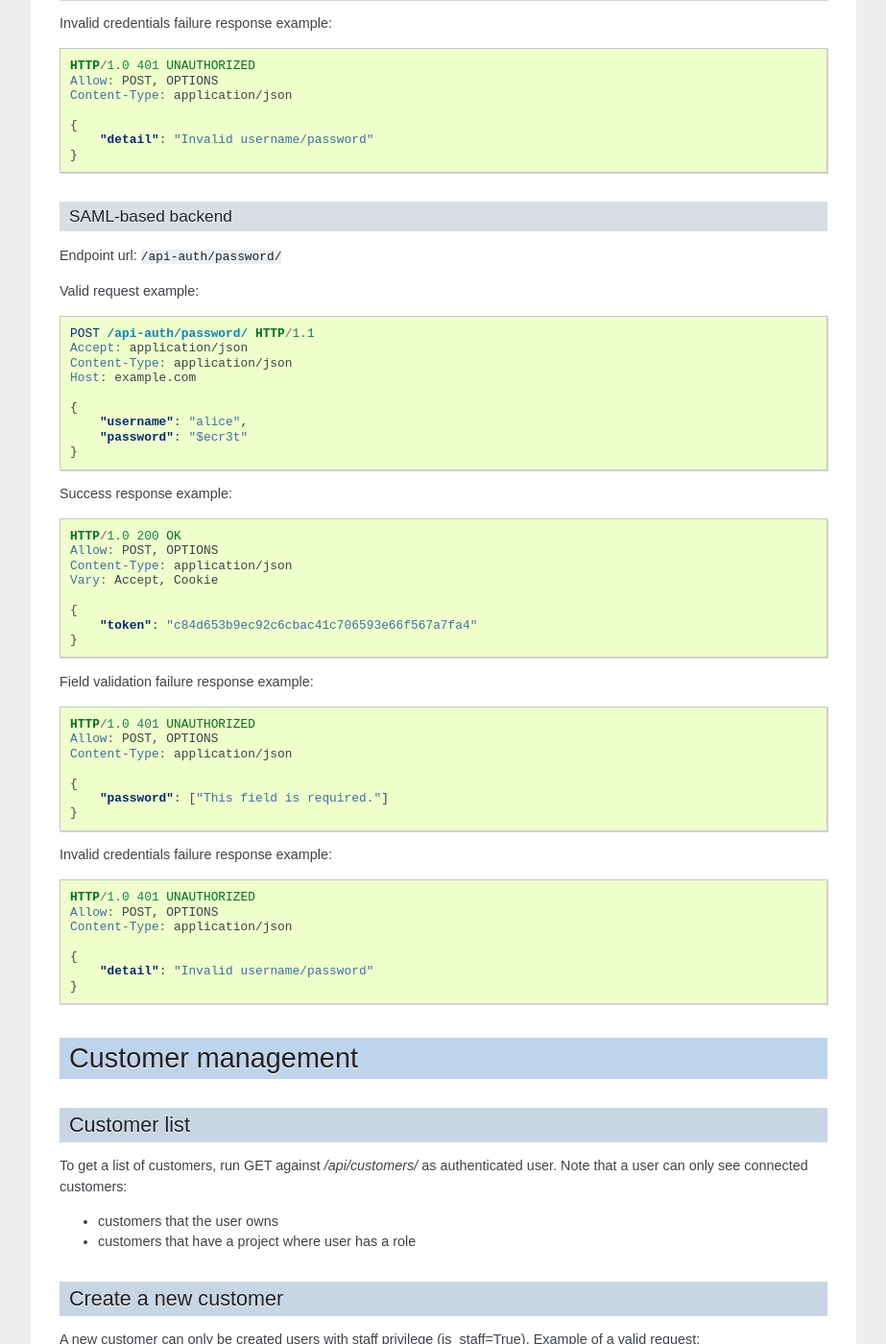
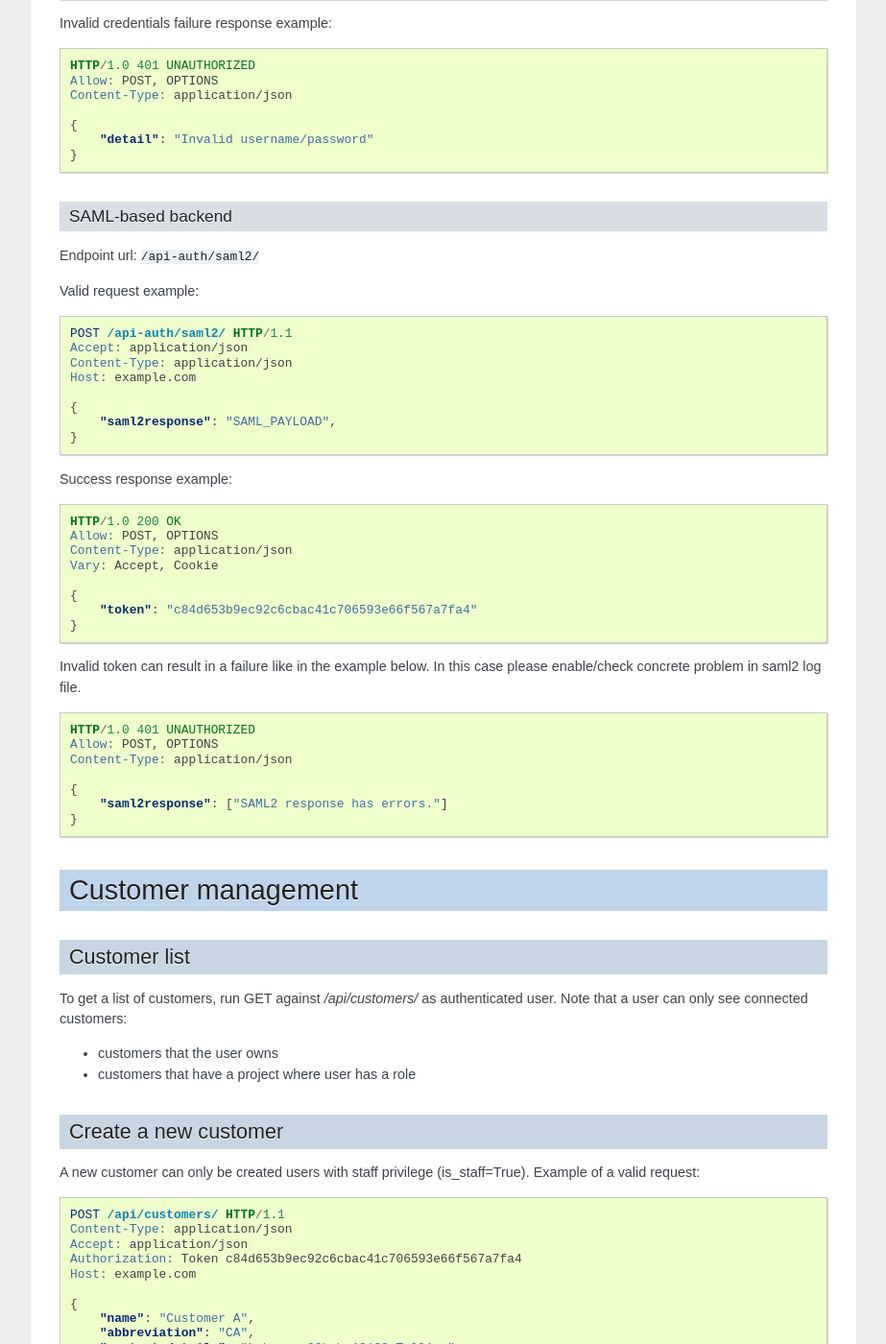
Before and after one commit to opennode/waldur-core, a Sphinx documentation site: the page built from docs/api/api.rst, in a window 1280 px wide and 1400 px high, scrolled down 2028 px. Shown: the whole window at 96% size, without its empty margins (198-1121 px from the left). Built offline with Sphinx 7.4.7, drawn with Linux system fonts in a browser that asks for light colours.

Commit message:
SAML doc improvements

```diff
--- a/docs/api/api.rst
+++ b/docs/api/api.rst
@@ -36,5 +36,6 @@ Cloud management
 
 VM instance management
 ======================
+
 - provisioning
 - modification
--- a/docs/api/authentication.rst
+++ b/docs/api/authentication.rst
@@ -77,20 +77,19 @@ Invalid credentials failure response example:
 SAML-based backend
 ^^^^^^^^^^^^^^^^^^
 
-Endpoint url: ``/api-auth/password/``
+Endpoint url: ``/api-auth/saml2/``
 
 Valid request example:
 
 .. code-block:: http
 
-    POST /api-auth/password/ HTTP/1.1
+    POST /api-auth/saml2/ HTTP/1.1
     Accept: application/json
     Content-Type: application/json
     Host: example.com
 
     {
-        "username": "alice",
-        "password": "$ecr3t"
+        "saml2response": "SAML_PAYLOAD",
     }
 
 Success response example:
@@ -106,7 +105,8 @@ Success response example:
         "token": "c84d653b9ec92c6cbac41c706593e66f567a7fa4"
     }
 
-Field validation failure response example:
+Invalid token can result in a failure like in the example below. In this case please enable/check concrete
+problem in saml2 log file.
 
 .. code-block:: http
 
@@ -115,17 +115,5 @@ Field validation failure response example:
     Content-Type: application/json
 
     {
-        "password": ["This field is required."]
+        "saml2response": ["SAML2 response has errors."]
     }
-
-Invalid credentials failure response example:
-
-.. code-block:: http
-
-    HTTP/1.0 401 UNAUTHORIZED
-    Allow: POST, OPTIONS
-    Content-Type: application/json
-
-    {
-        "detail": "Invalid username/password"
-    }
```
